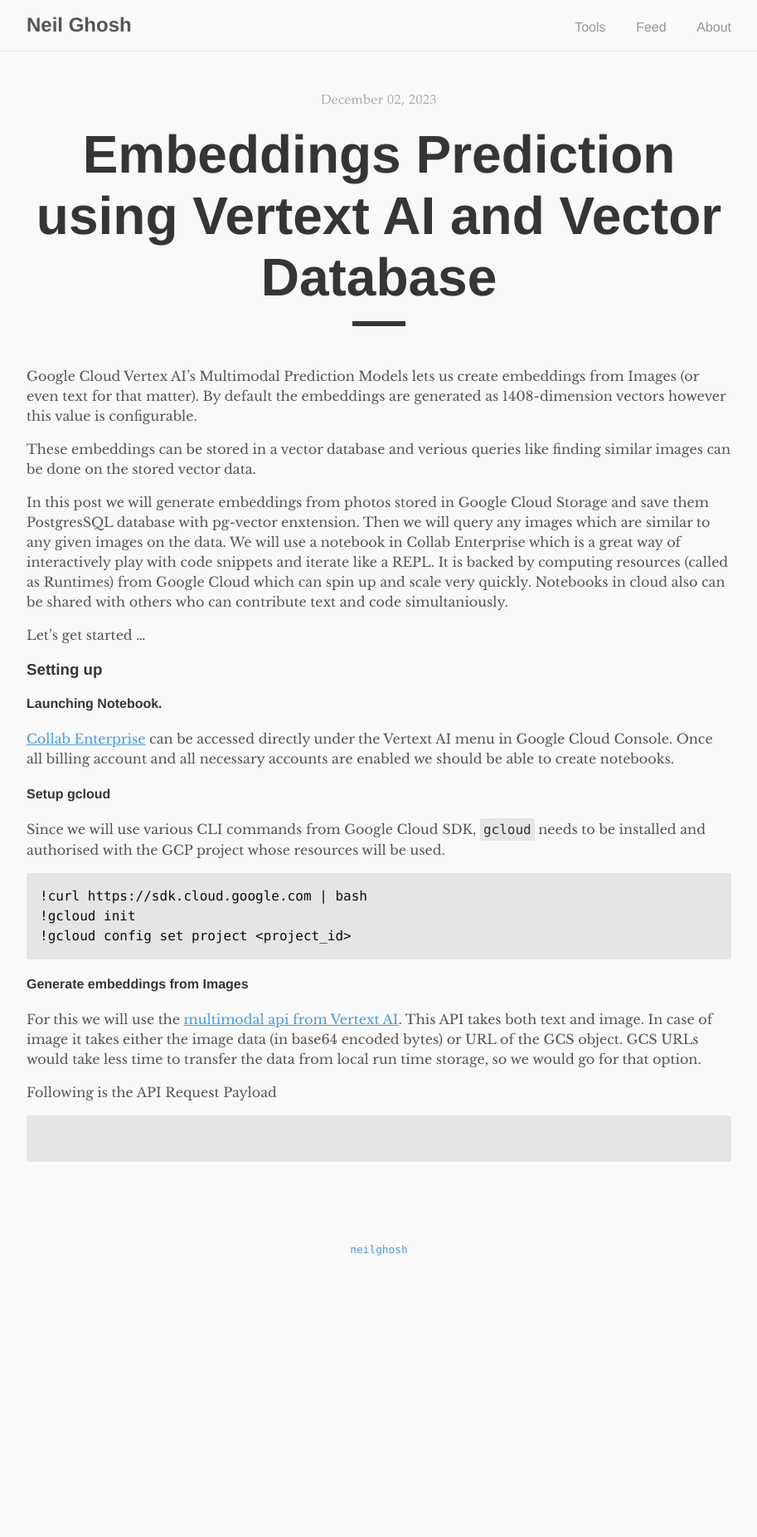
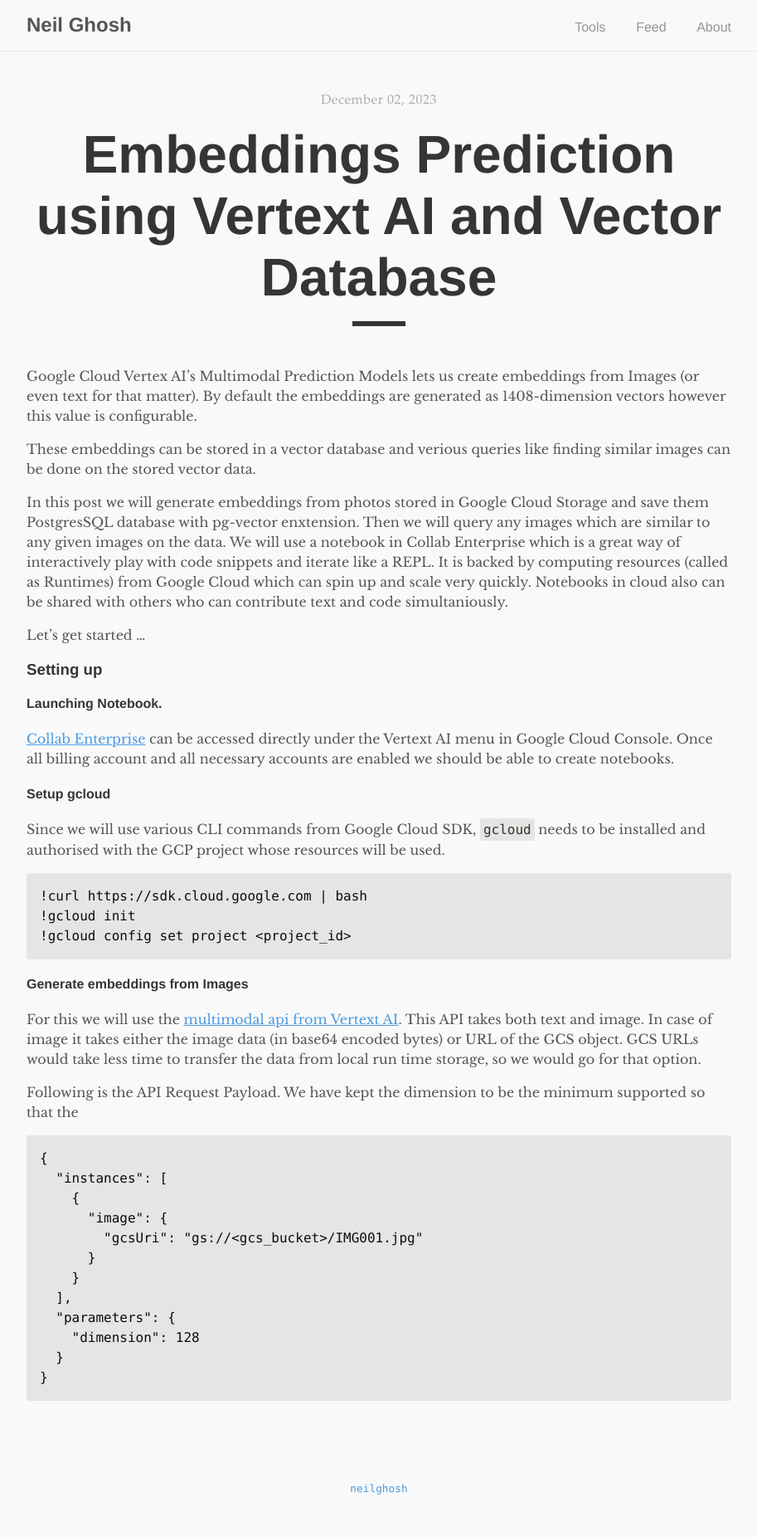
Before and after one commit to neilghosh/neilghosh.github.io, a Jekyll site: the page built from _posts/2023/2023-12-02-embeddings-prediction-using-vertext-ai-and-vector-database.md.md, in a window 1280 px wide. Shown: the whole page at 83% size, without its empty margins (183-1096 px from the left). Built offline with Jekyll 4.4.1, drawn with Linux system fonts in a browser that asks for light colours; before the commit the page ends 1564 px from its top, so only the background shows below that.

Commit message:
_posts/2023/2023-12-02-embeddings-prediction-using-vertext-ai-and-vector-database.md.md updated from https://stackedit.io/

````diff
--- a/_posts/2023/2023-12-02-embeddings-prediction-using-vertext-ai-and-vector-database.md.md
+++ b/_posts/2023/2023-12-02-embeddings-prediction-using-vertext-ai-and-vector-database.md.md
@@ -25,11 +25,22 @@
 #### Generate embeddings from Images
 For this we will use the [multimodal api from Vertext AI](https://cloud.google.com/vertex-ai/docs/generative-ai/embeddings/get-multimodal-embeddings#api-usage). This API takes both text and image. In case of image it takes either the image data (in base64 encoded bytes) or URL of the GCS object. GCS URLs would take less time to transfer the data from local run time storage, so we would go for that option.
 
-Following is the API Request Payload
+Following is the API Request Payload. We have kept the dimension to be the minimum supported so that the
 ```
-
+{
+  "instances": [
+    {
+      "image": {
+        "gcsUri": "gs://<gcs_bucket>/IMG001.jpg"
+      }
+    }
+  ],
+  "parameters": {
+    "dimension": 128
+  }
+}
 ```
 
 <!--stackedit_data:
-eyJoaXN0b3J5IjpbMTUwNjE5ODEzNCw3NjE4MTAwMDRdfQ==
+eyJoaXN0b3J5IjpbLTE0Njg4MzMxODMsNzYxODEwMDA0XX0=
 -->
````
